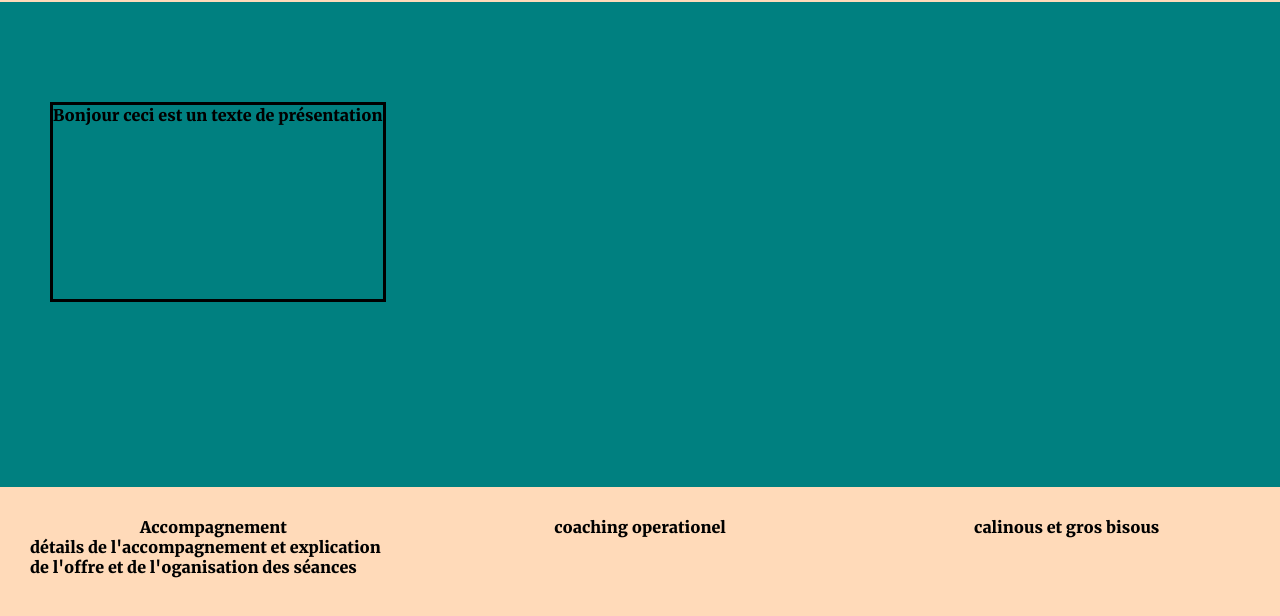
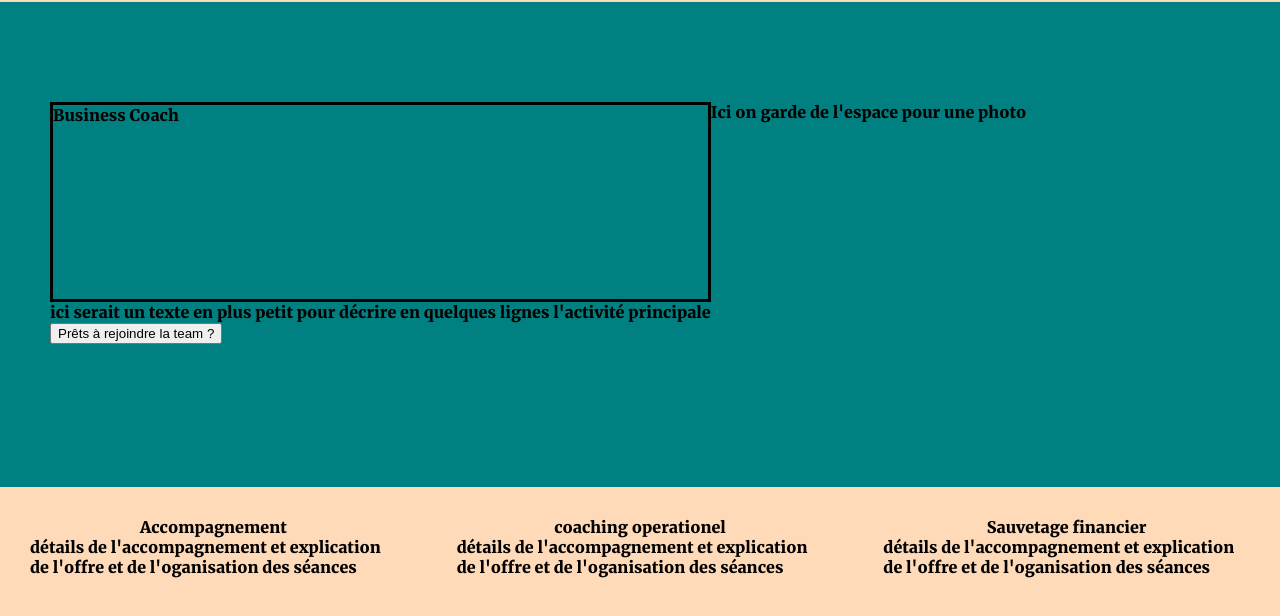
Before and after one commit to Noceolo/Business_in_Motion, a plain HTML site: page index.html in a window 1280 px wide. Shown: the part 72-688 px from the top of the page. Drawn offline with Linux system fonts and the light colour scheme.

Commit message:
Added more div to contain flexbox and button

```diff
--- a/index.html
+++ b/index.html
@@ -13,16 +13,32 @@
         <div class="header_right">a brand by Sylvie Bancilhon</div>
     </div>
     <div class="main">
-        <div class="personnal_text">Bonjour ceci est un texte de présentation</div>
+        <div class="personnal_container">
+            <div class="personnal_text">Business Coach</div>
+            <div class="personnal_subtext">ici serait un texte en plus petit pour décrire en quelques lignes l'activité principale</div>
+            <div class="button_space">
+                <button class="mail_button">Prêts à rejoindre la team ?</button>
+            </div>
+        </div>
+        <div class="photo_space">Ici on garde de l'espace pour une photo</div>
 
     </div>
     <div class="bottom">
         <div class="service1">
-            <div class="service1_title">Accompagnement</div>
+            <div class="service_title">Accompagnement</div>
             <div class="service1_text">détails de l'accompagnement et explication de l'offre et de l'oganisation des séances</div>
+            <div class="circle1"></div>
         </div>
-        <div class="service2">coaching operationel</div>
-        <div class="service3">calinous et gros bisous</div>
+        <div class="service2">
+            <div class="service_title">coaching operationel</div>
+            <div class="service2_text">détails de l'accompagnement et explication de l'offre et de l'oganisation des séances</div>
+            <div class="circle2"></div>
+        </div>
+        <div class="service3">
+            <div class="service_title">Sauvetage financier</div>
+            <div class="service3_text">détails de l'accompagnement et explication de l'offre et de l'oganisation des séances</div>
+            <div class="circle3"></div>
+        </div>
     </div>
 
 </body>
```
